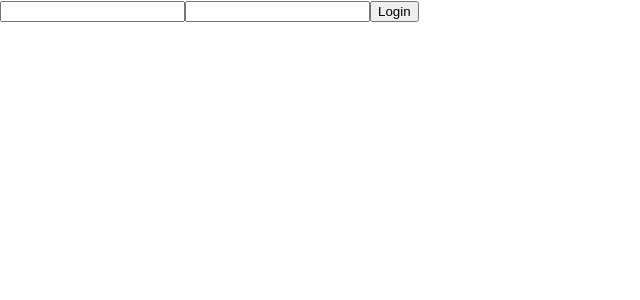
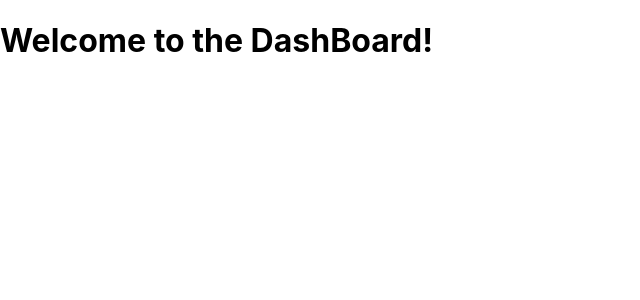
Before and after one commit to bonniesimon/blog-mern, a React (Create React App) app in the folder client/: page / in a window 1280 px wide. Shown: the top 300 px of the page, without its empty margins (0-640 px from the left). Built offline with nearby package versions, Linux system fonts and the light colour scheme; sample sign-in values are in the browser's storage.

Commit message:
Dashboard>login; if not logged in && Login>Dashboard; if logged in

```diff
--- a/client/src/App.js
+++ b/client/src/App.js
@@ -1,12 +1,20 @@
 import React from 'react';
+import {BrowserRouter as Router, Route,Switch } from 'react-router-dom';
+
 import './App.css';
 
 // *COMPONENT imports
-import Login from './components/Login'
+import Login from './components/Login';
+import DashBoard from './components/DashBoard';
 
 function App() {
   return (
-    <Login/>
+      <Router>
+          <Switch>
+              <Route path="/" exact component={DashBoard} />
+              <Route path="/login" component={Login}/>
+          </Switch>
+      </Router>
   );
 }
 
--- /dev/null
+++ b/client/src/components/DashBoard/DashBoard.js
@@ -0,0 +1,23 @@
+import React,{useEffect} from 'react'
+import {useHistory} from 'react-router-dom';
+
+import {getStoredAuthToken, getStoredUser} from "../../utils/auth";
+
+const DashBoard = () => {
+    let history = useHistory();
+    useEffect(() => {
+
+        if(!getStoredAuthToken()){
+            history.push('/login');
+        }
+    },[])
+
+
+    return (
+        <div>
+            <h1>Welcome to the DashBoard!</h1>
+        </div>
+    )
+}
+
+export default DashBoard
--- /dev/null
+++ b/client/src/components/DashBoard/package.json
@@ -0,0 +1,3 @@
+{
+    "main": "DashBoard"
+}
--- a/client/src/components/Login/Login.js
+++ b/client/src/components/Login/Login.js
@@ -1,10 +1,18 @@
 import React, { useState } from 'react'
+import {useHistory} from 'react-router-dom';
 
-import {getStoredAuthToken, storeAuthToken, setUser} from '../../utils/auth';
+import {storeAuthToken, storeUser} from '../../utils/auth';
+
+
+/**
+ * TODO: [] useEffect to check if user already logged in
+ *          * Check if authToken and user present in localStorage.
+ */
 
 const Login = () => {
     const [username, setUsername] = useState("");
     const [password, setPassword] = useState("");
+    const history = useHistory();
 
     const updateUsername = e => {
         const usernameValue = e.target.value;
@@ -31,9 +39,10 @@ const Login = () => {
             body: JSON.stringify({ "username": data.username, "password": data.password })
         })
         //    console.log(JSON.stringify({username: data.username, password: data.password}))
-        const responseData = await response.json();
-        // console.log(responseData);
-        return responseData;
+        const status = response.status;
+        const resData = await response.json();
+        // console.log(response.status);
+        return {resData, status};
     }
 
 
@@ -41,10 +50,14 @@ const Login = () => {
 
     const onFormSubmit =async e => {
         e.preventDefault();
-        const resData = await fetchData('http://localhost:5000/login', { username, password });
-        console.log(resData);
-        storeAuthToken(resData.token);
-        setUser(resData.user);
+        const {resData, status} = await fetchData('http://localhost:5000/login', { username, password });
+        console.log(resData, status);
+        if(status === 200){
+            storeAuthToken(resData.status);
+            storeUser(resData.user);
+            history.push('/');
+        }
+
     }
 
 
--- a/client/src/utils/auth.js
+++ b/client/src/utils/auth.js
@@ -10,10 +10,10 @@ export const removeStoredAuthToken = () => {
     localStorage.removeItem('authToken');
 }
 
-export const setUser = (user) => {
+export const storeUser = (user) => {
     localStorage.setItem('user', JSON.stringify(user));
 }
 
-export const getUser = () => {
+export const getStoredUser = () => {
     return JSON.parce(localStorage.getItem('user'));
 }
--- /dev/null
+++ b/package.json
@@ -0,0 +1,5 @@
+{
+  "dependencies": {
+    "react-router-dom": "^5.2.0"
+  }
+}
```
Also changed, not shown: 1 other file (tests, documents, lock files or other folders).
